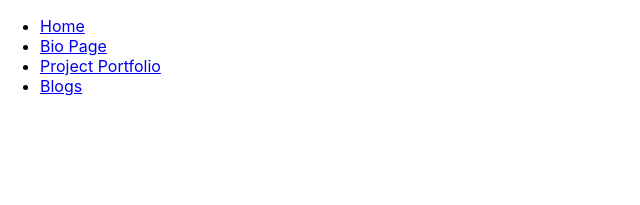
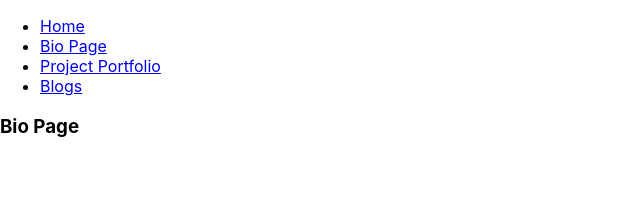
Before and after one commit to LetsJessCode/portfolio_site, a React (Create React App) app: page /bio in a window 1280 px wide. Shown: the top 205 px of the page, without its empty margins (0-640 px from the left). Built offline with nearby package versions, Linux system fonts and the light colour scheme.

Commit message:
setup routes in app.js

```diff
--- a/src/App.js
+++ b/src/App.js
@@ -1,7 +1,11 @@
 import React, { Component } from 'react'
 import  NavBar  from './Components/NavBar'
 import { BrowserRouter as Router, Route, Switch } from 'react-router-dom'
+// ------------------------------
 import Home from './Components/Home'
+import Bio from './Components/Bio'
+import Projects from './Components/Projects'
+import Blogs from './Components/Blogs'
 // ------------------------------
 
 export class App extends Component {
@@ -12,7 +16,9 @@ export class App extends Component {
           <NavBar />
             <Switch>
                 <Route exact path="/" component={Home} />
-
+                <Route exact path="/bio" component={Bio} />
+                <Route exact path="/projects" component={Projects} />
+                <Route exact path="/blogs" component={Blogs} />
             </Switch>
         </Router>
       </div>
--- a/src/Components/Bio.js
+++ b/src/Components/Bio.js
@@ -0,0 +1,11 @@
+import React from 'react'
+
+const Bio = () => {
+    return (
+        <div>
+            <h3>Bio Page</h3>
+        </div>
+    )
+}
+
+export default Bio
```
